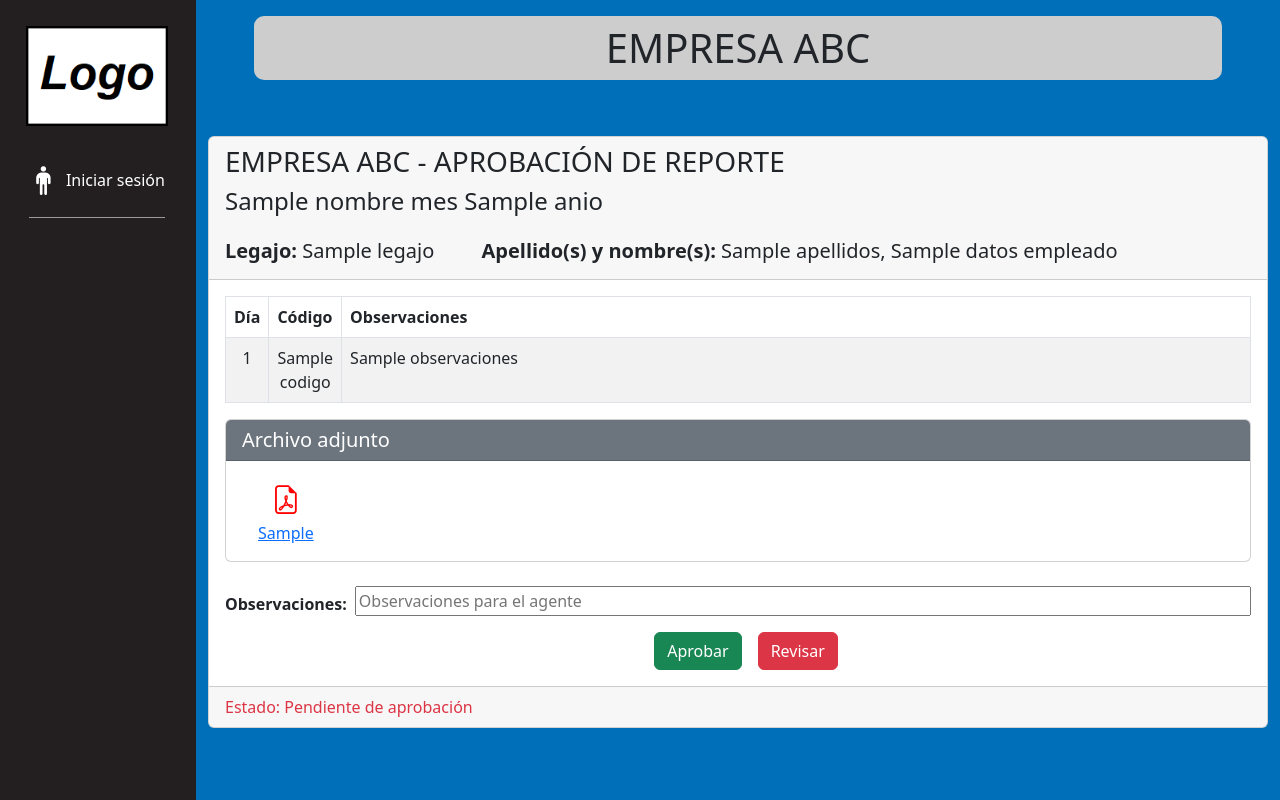
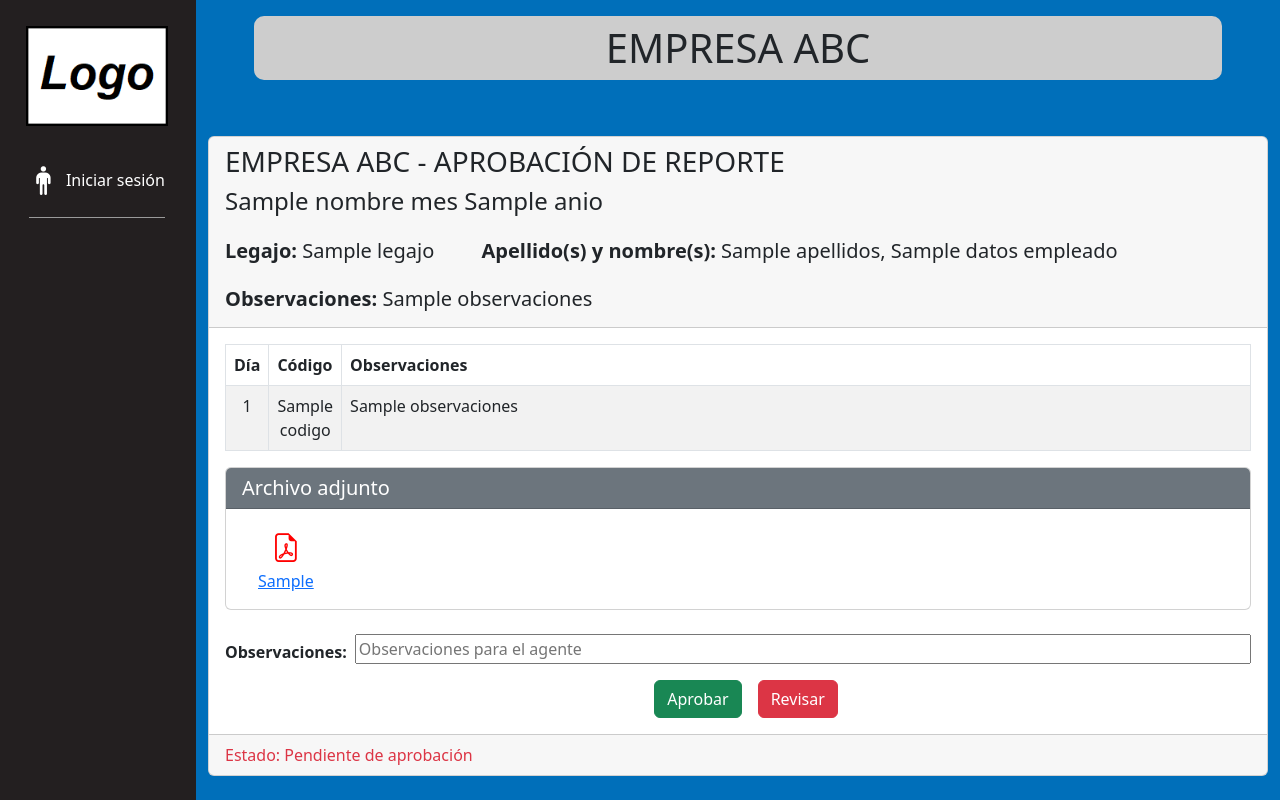
Before and after one commit to dollycalvo/sgpartes, a Django app: template partes/templates/planilla_aprobacion.html in a window 1280 px wide. Run offline with Django 3.2, Linux system fonts and the light colour scheme; the template is opened without the code that fills it: most values are stand-ins (such as "Sample title", 1, 10 or a date in 2020).

Commit message:
Cambios para mandar a revisión planilla: 100%

```diff
--- a/partes/templates/planilla.html
+++ b/partes/templates/planilla.html
@@ -30,6 +30,9 @@
                 {% with nombre_completo=datosEmpleado.apellidos|add:", "|add:datosEmpleado.nombres %}
                 <h5 class="w-75"><b>Apellido(s) y nombre(s):</b> {{ nombre_completo }}</h5>
                 {% endwith %}
+            </div>
+            <div class="mt-1rem">
+                <h5><b>Observaciones:</b> {{ datosPlanilla.observaciones }}</h5>
             </div>
         </div>
         <div class="card-body">
--- a/partes/templates/planilla_aprobacion.html
+++ b/partes/templates/planilla_aprobacion.html
@@ -20,6 +20,9 @@
                 {% with nombre_completo=datosEmpleado.apellidos|add:", "|add:datosEmpleado.nombres %}
                 <h5 class="w-75"><b>Apellido(s) y nombre(s):</b> {{ nombre_completo }}</h5>
                 {% endwith %}
+            </div>
+            <div class="mt-1rem">
+                <h5><b>Observaciones:</b> {{ planilla.observaciones }}</h5>
             </div>
         </div>
         <div class="card-body">
```
Also changed, not shown: soportes.db.sqlite3.
